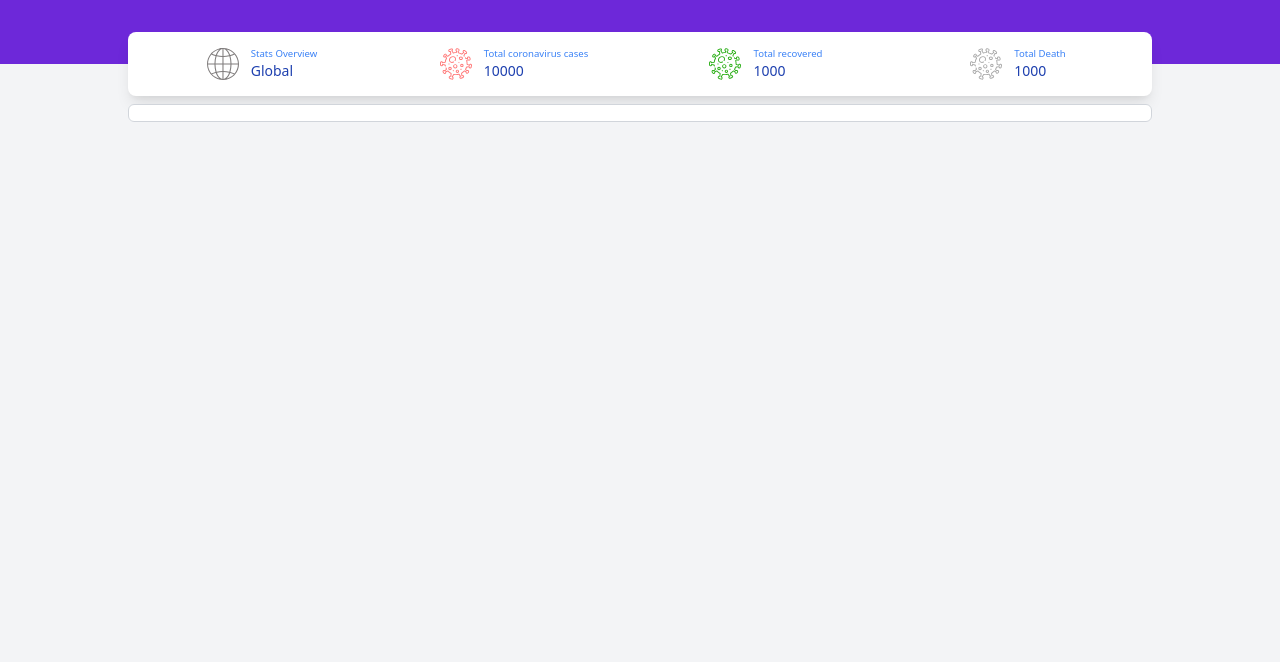
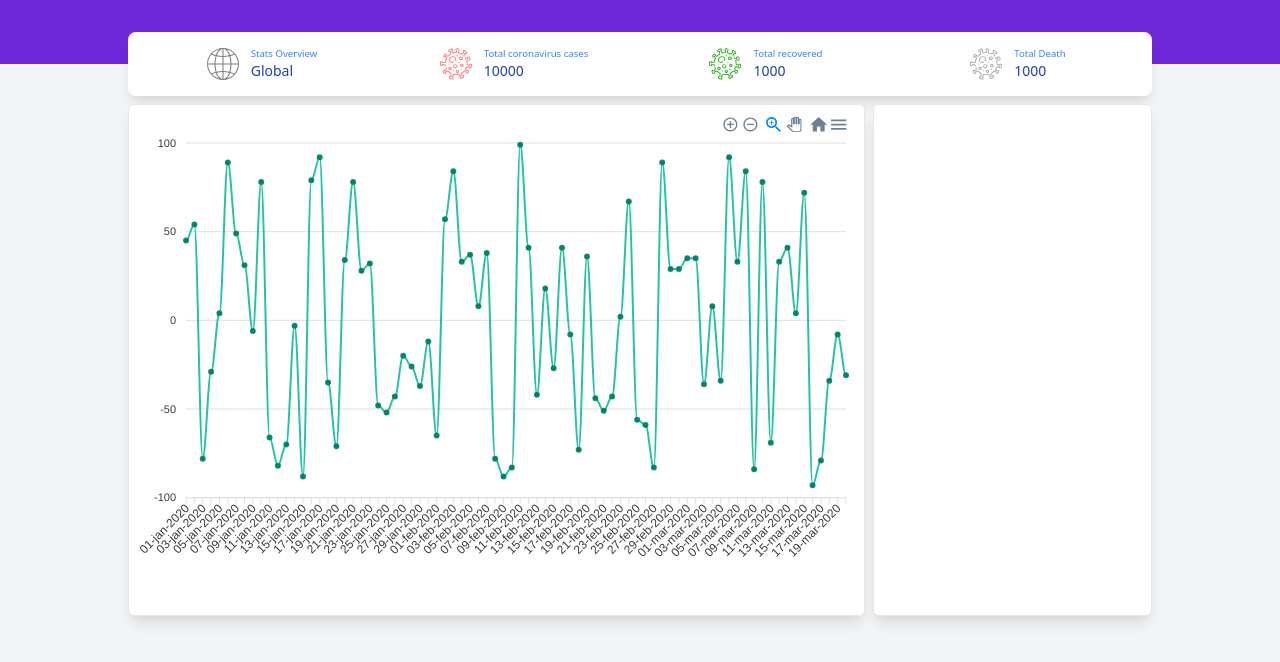
Before and after one commit to izaanjahangir/covid-tracker-reactjs, a React (Create React App) app: page / in a window 1280 px wide. Shown: the top 662 px of the page. Built offline with nearby package versions, Linux system fonts and the light colour scheme.

Commit message:
added basic graph

```diff
--- a/package.json
+++ b/package.json
@@ -7,7 +7,9 @@
     "@testing-library/jest-dom": "^5.11.4",
     "@testing-library/react": "^11.1.0",
     "@testing-library/user-event": "^12.1.10",
+    "apexcharts": "^3.26.1",
     "react": "^17.0.2",
+    "react-apexcharts": "^1.3.9",
     "react-dom": "^17.0.2",
     "react-scripts": "4.0.3",
     "sass": "^1.32.12",
--- a/src/components/LineGraph/index.js
+++ b/src/components/LineGraph/index.js
@@ -1,5 +1,139 @@
+import Chart from "react-apexcharts";
+
+function randonNumber(maximum, minimum) {
+  return Math.floor(Math.random() * (maximum - minimum + 1)) + minimum;
+}
+
+const GRAPH_OPTIONS = {
+  options: {
+    colors: ["#00b894"],
+    stroke: {
+      curve: "smooth",
+      lineCap: "round",
+      width: 2,
+      dashArray: 0,
+    },
+
+    markers: {
+      size: 2,
+      colors: ["#008369"],
+      strokeColors: ["#008369"],
+      shape: "circle",
+    },
+    plotOptions: {
+      area: {
+        fillTo: "origin",
+      },
+    },
+    chart: {
+      id: "basic-bar",
+
+    },
+    xaxis: {
+      categories: [
+        "01-jan-2020",
+        "02-jan-2020",
+        "03-jan-2020",
+        "04-jan-2020",
+        "05-jan-2020",
+        "06-jan-2020",
+        "07-jan-2020",
+        "08-jan-2020",
+        "09-jan-2020",
+        "10-jan-2020",
+        "11-jan-2020",
+        "12-jan-2020",
+        "13-jan-2020",
+        "14-jan-2020",
+        "15-jan-2020",
+        "16-jan-2020",
+        "17-jan-2020",
+        "18-jan-2020",
+        "19-jan-2020",
+        "20-jan-2020",
+        "21-jan-2020",
+        "22-jan-2020",
+        "23-jan-2020",
+        "24-jan-2020",
+        "25-jan-2020",
+        "26-jan-2020",
+        "27-jan-2020",
+        "28-jan-2020",
+        "29-jan-2020",
+        "30-jan-2020",
+        "01-feb-2020",
+        "02-feb-2020",
+        "03-feb-2020",
+        "04-feb-2020",
+        "05-feb-2020",
+        "06-feb-2020",
+        "07-feb-2020",
+        "08-feb-2020",
+        "09-feb-2020",
+        "10-feb-2020",
+        "11-feb-2020",
+        "12-feb-2020",
+        "13-feb-2020",
+        "14-feb-2020",
+        "15-feb-2020",
+        "16-feb-2020",
+        "17-feb-2020",
+        "18-feb-2020",
+        "19-feb-2020",
+        "20-feb-2020",
+        "21-feb-2020",
+        "22-feb-2020",
+        "23-feb-2020",
+        "24-feb-2020",
+        "25-feb-2020",
+        "26-feb-2020",
+        "27-feb-2020",
+        "28-feb-2020",
+        "29-feb-2020",
+        "30-feb-2020",
+        "01-mar-2020",
+        "02-mar-2020",
+        "03-mar-2020",
+        "04-mar-2020",
+        "05-mar-2020",
+        "06-mar-2020",
+        "07-mar-2020",
+        "08-mar-2020",
+        "09-mar-2020",
+        "10-mar-2020",
+        "11-mar-2020",
+        "12-mar-2020",
+        "13-mar-2020",
+        "14-mar-2020",
+        "15-mar-2020",
+        "16-mar-2020",
+        "17-mar-2020",
+        "18-mar-2020",
+        "19-mar-2020",
+        "20-mar-2020",
+      ],
+    },
+  },
+  series: [
+    {
+      name: "series-1",
+      data: new Array(80).fill(0).map((_) => randonNumber(-100, 100)),
+    },
+  ],
+};
+
 function LineGraph() {
-  return <div></div>;
+  return (
+    <div>
+      <Chart
+        options={GRAPH_OPTIONS.options}
+        series={GRAPH_OPTIONS.series}
+        type="line"
+        width="100%"
+        height="480px"
+      />
+    </div>
+  );
 }
 
 export default LineGraph;
--- a/src/screens/Home/index.js
+++ b/src/screens/Home/index.js
@@ -1,17 +1,19 @@
 import StatsOverview from "../../components/StatsOverview";
 import Background from "../../components/Background";
 import LineGraph from "../../components/LineGraph";
+import "./style.css";
 
 function Home() {
   return (
     <Background>
-      <div className="mx-auto container h-full">
+      <div id="main-container" className="mx-auto container h-full">
         <div className="mx-auto max-w-5xl">
           <StatsOverview />
-          <div className="mt-2 flex">
-            <div className="mx-4 sm:mx-0 rounded-md flex-1 bg-white p-2 shadow-2xl border border-gray-300">
+          <div className="mt-2 flex mx-4 sm:mx-0">
+            <div className="line-graph-main-container mr-2">
               <LineGraph />
             </div>
+            <div className="select-location-main-container"></div>
           </div>
         </div>
       </div>
--- /dev/null
+++ b/src/screens/Home/style.css
@@ -0,0 +1,26 @@
+@tailwind base;
+@tailwind components;
+@tailwind utilities;
+
+.line-graph-main-container {
+  @apply rounded-md;
+  @apply bg-white;
+  @apply p-2;
+  @apply shadow-lg;
+  @apply border;
+  @apply w-full;
+  @apply mr-2;
+
+  height: 32rem;
+}
+
+.select-location-main-container {
+  @apply rounded-md;
+  @apply bg-white;
+  @apply p-2;
+  @apply shadow-lg;
+  @apply border;
+  @apply w-96;
+
+  height: 32rem;
+}
```
Also changed, not shown: 1 other file (tests, documents, lock files or other folders).
